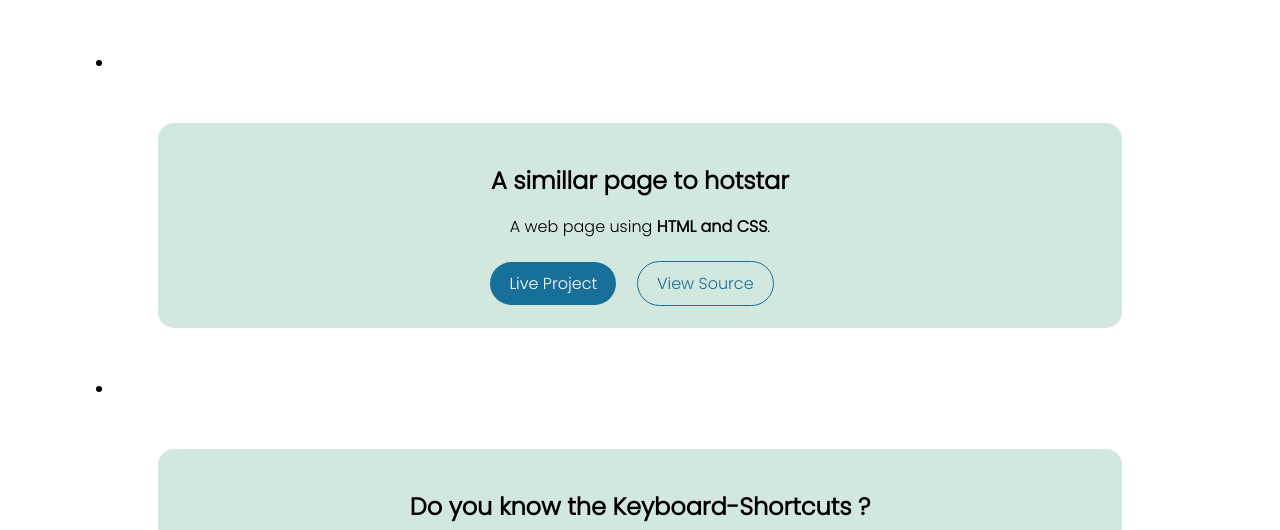
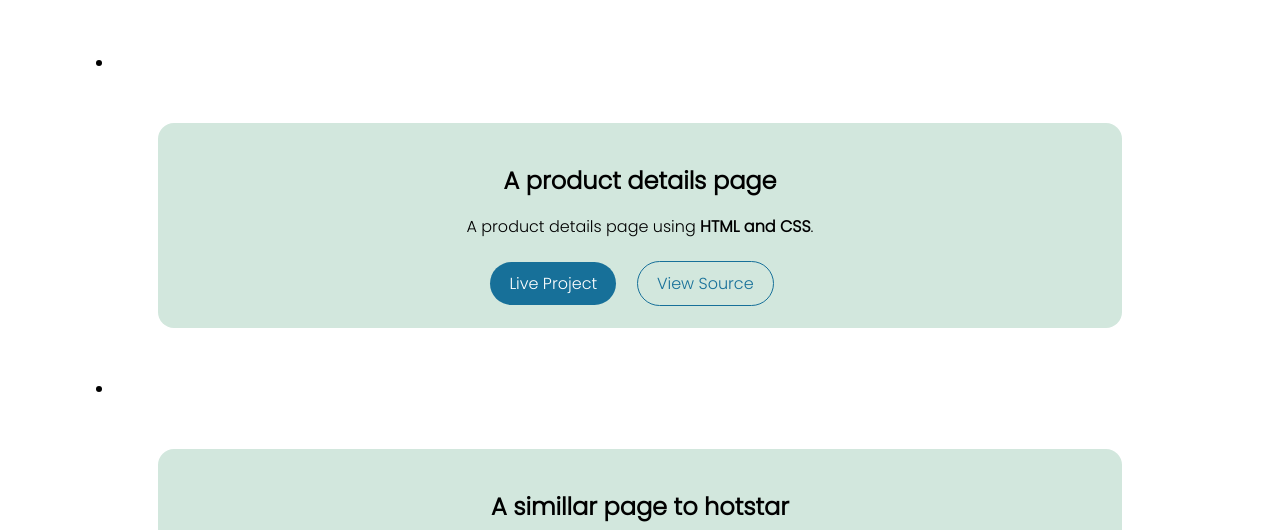
Before and after one commit to jha-Manisha/manisha-jha.com, a plain HTML site: page projects.html in a window 1280 px wide. Shown: the part 270-800 px from the top of the page. Drawn offline with Linux system fonts and the light colour scheme.

Commit message:
Update projects.html

```diff
--- a/projects.html
+++ b/projects.html
@@ -27,6 +27,26 @@
         SEE MY <span class="heading-inverted"> WORK</span>
       </h1>
     </header>
+
+    <li>
+      <article class="showcase-list container container-center ow">
+        <h1>A product details page</h1>
+        <p>
+          A product details page using <strong>HTML and CSS</strong>.
+        </p>
+
+        <a
+          class="link link-primary"
+          href="https://p-d-p.netlify.app/"
+          >Live Project</a
+        >
+        <a
+          class="link link-secondary"
+          href="https://github.com/jha-Manisha/product_detail-page"
+          >View Source</a
+        >
+      </article>
+    </li>
 
     <li>
       <article class="showcase-list container container-center ow">
```
